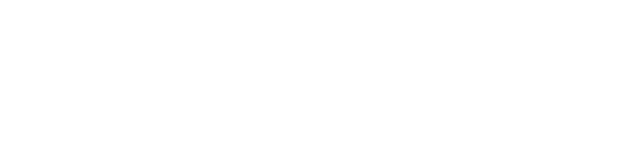
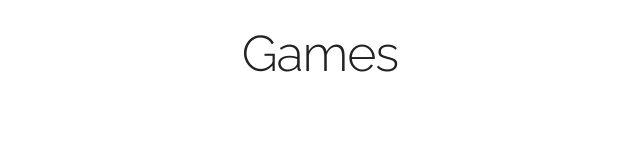
Before and after one commit to TwoDukes/socket-games, a website: page public/index.html in a window 1280 px wide. Shown: the whole page, without its empty margins (320-960 px from the left). Drawn offline with Linux system fonts and the light colour scheme.

Commit message:
Auto stash before merge of "front-end" and "origin/front-end"

```diff
--- a/public/index.html
+++ b/public/index.html
@@ -32,7 +32,13 @@
 </head>
 <body>
 
+	<center>
+		<div id="content">
+			<br>
+			<h1>Games</h1>
 
+		</div>
+	</center>
 
 </body>
 </html>
```
Also changed, not shown: 1 other file.
